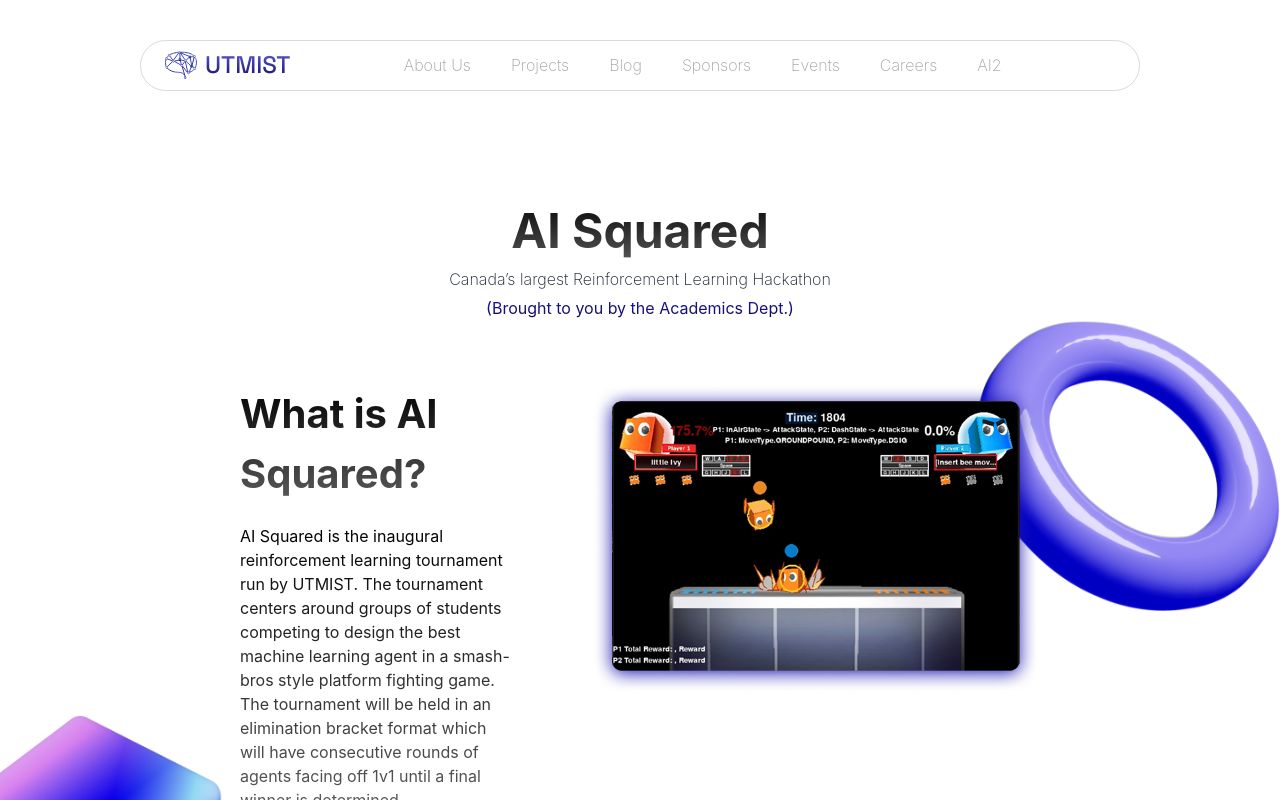
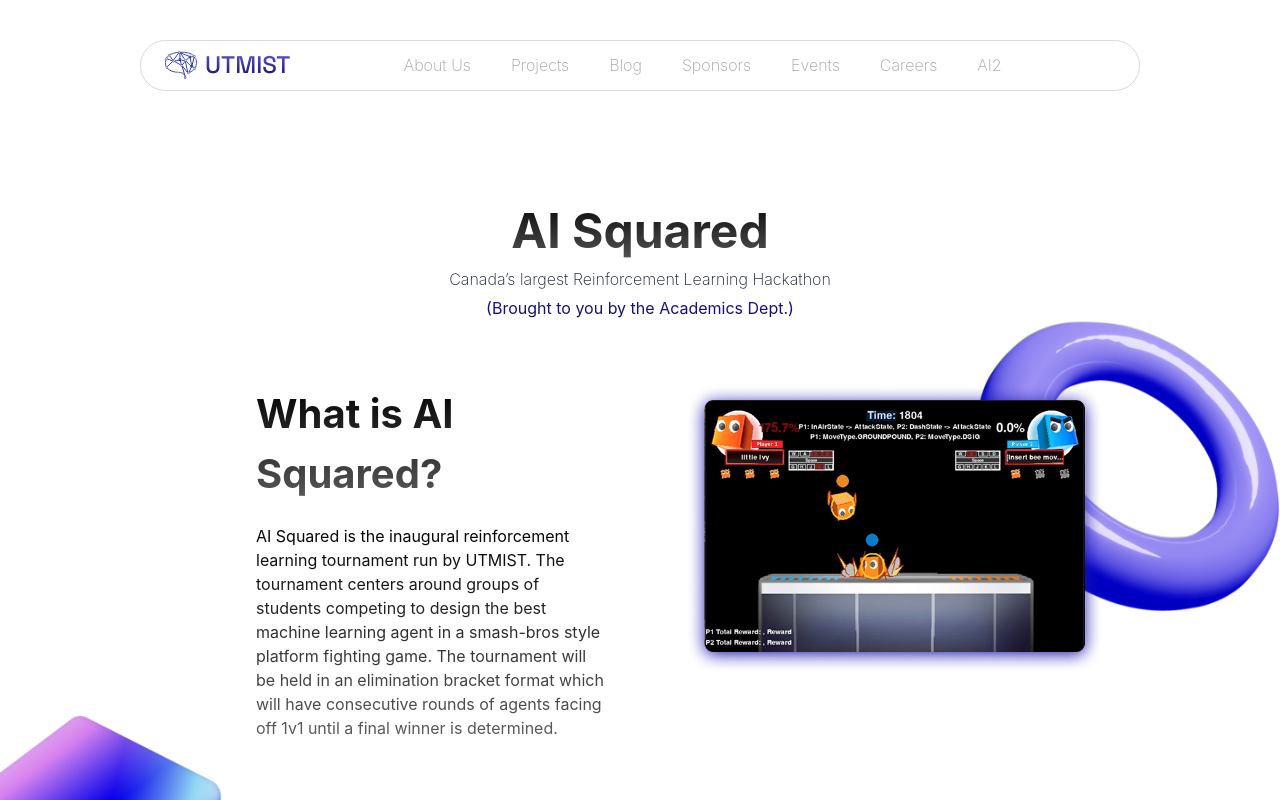
Before and after one commit to UTMIST/UTMIST, a Next.js app in the folder client/: page /ai2 in a window 1280 px wide. Shown: the top 800 px of the page. Built offline with nearby package versions, Linux system fonts and the light colour scheme.

Commit message:
Fixed youtube embed to be centered on mobile version.

```diff
--- a/client/src/app/ai2/page.tsx
+++ b/client/src/app/ai2/page.tsx
@@ -74,19 +74,19 @@ export default function AI2Page() {
         </p>
         <p className="hero-subtitle-gradient">(Brought to you by the Academics Dept.)</p>
       </div>
-      <section className="intro-section">
-        <div className="intro-section-left">
+      <section className="intro-section flex flex-col md:flex-row items-center md:items-start max-w-4xl mx-auto px-4">
+      <div className="intro-section-left w-full md:w-1/2">
         <h2 className="intro-section-title">What is AI Squared?</h2>
         <p className="intro-section-description">
           AI Squared is the inaugural reinforcement learning tournament run by UTMIST. The tournament centers around groups of students competing to design the best machine learning agent in a smash-bros style platform fighting game.
           The tournament will be held in an elimination bracket format which will have consecutive rounds of agents facing off 1v1 until a final winner is determined.
         </p>
       </div>
-        <div className="intro-section-right">
+      <div className="intro-section-right w-full md:w-1/2 flex justify-center md:justify-start mt-8 md:mt-0">
         <img
           src={ai2_demo.src}
           alt="AI2 Demo"
-          className="max-w-xs md:max-w-md mx-auto md:ml-20"
+          className="w-full max-w-xs md:max-w-md mx-auto md:ml-20 rounded-2xl"
         />
       </div>
     </section>
@@ -151,12 +151,12 @@ export default function AI2Page() {
     </section>
     <section className="">
     <div className="flex flex-col md:flex-row items-center justify-center gap-12 px-8 py-16">
-            <div className="flex-1 text-center md:text-left">
+      <div className="text-center md:text-left">
         <h2 className="youtube-section-title">
           Check Out Our YouTube!
         </h2>
       </div>
-            <div className="flex-1 max-w-[500px] w-full mr-50">
+      <div className="flex-1 max-w-[500px] w-full">
         <div className="relative pb-[56.25%] h-0 overflow-hidden rounded-xl p-6 rounded-2xl shadow transition-shadow duration-300 hover:shadow-xl shadow-[#1E19B1]/50">
           <iframe
             className="absolute top-0 left-0 w-full h-full rounded-xl"
--- a/client/src/styles/ai2.css
+++ b/client/src/styles/ai2.css
@@ -223,6 +223,15 @@
 
   /* Youtube Section */
 
+/* .youtube-section {
+    display: flex;
+    flex-direction: column;
+    align-items: center;
+    padding: 4rem 2.5rem;
+    max-width: 1000px;
+    margin: 0 auto;
+} */
+
 .youtube-section-title{
     font-size: 2.5rem;
     font-weight: 700;
@@ -302,4 +311,19 @@
     font-size: 1rem;
     }
 
+  .youtube-section-title{
+    /* font-size: 1.5rem; */
+    margin-left: 0;         /* Remove large left margin */
+    text-align: center;
+    /* font-size: 2.5rem;
+    font-weight: 700;
+    background: var(--gradient-bl1);
+    background-clip: text;
+    -webkit-text-fill-color: transparent;
+    font-family: var(--system-font); */
+    /* margin-left: 250px; */
 }
+
+
+
+}
```
Lines whose indentation alone changed are shown as unchanged.
